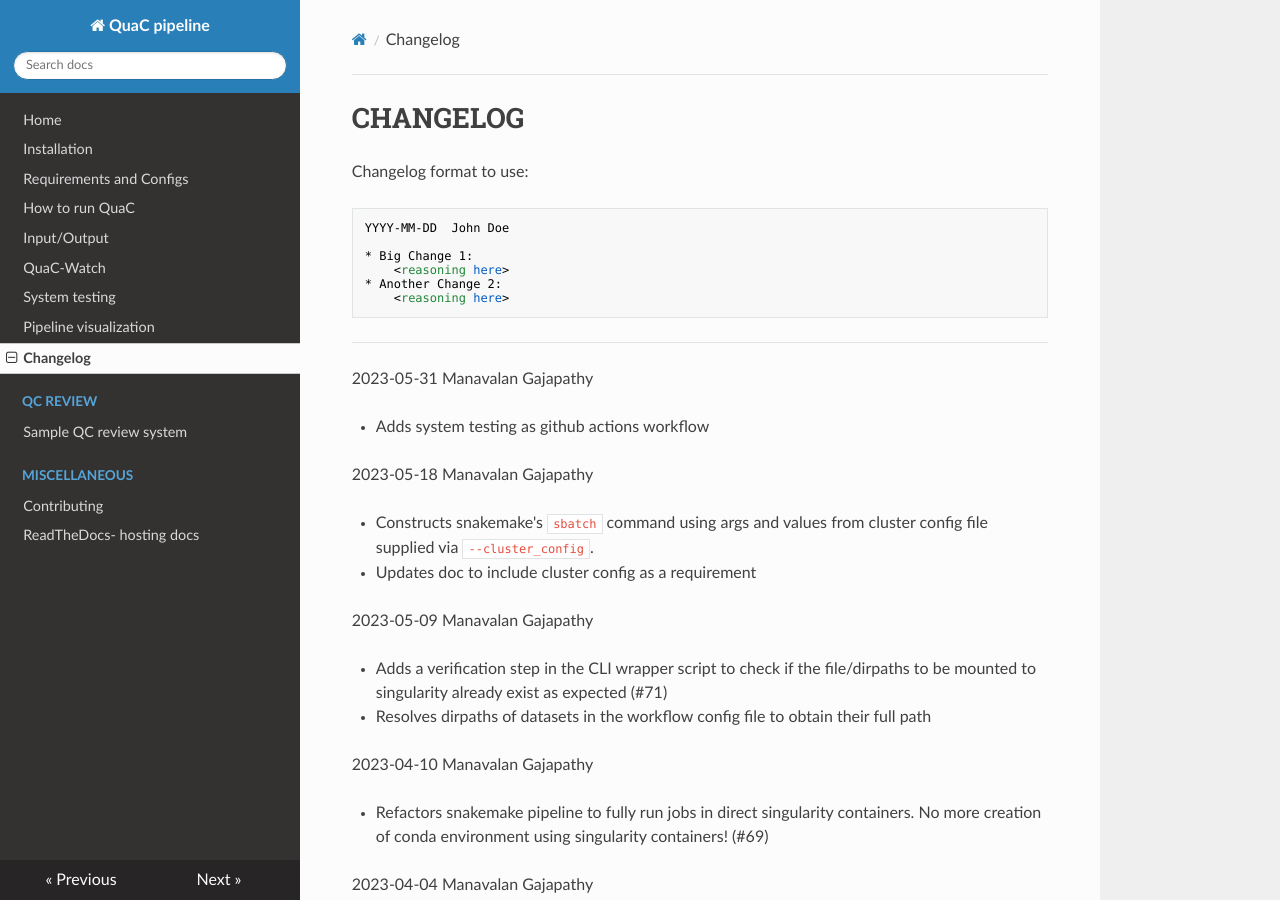
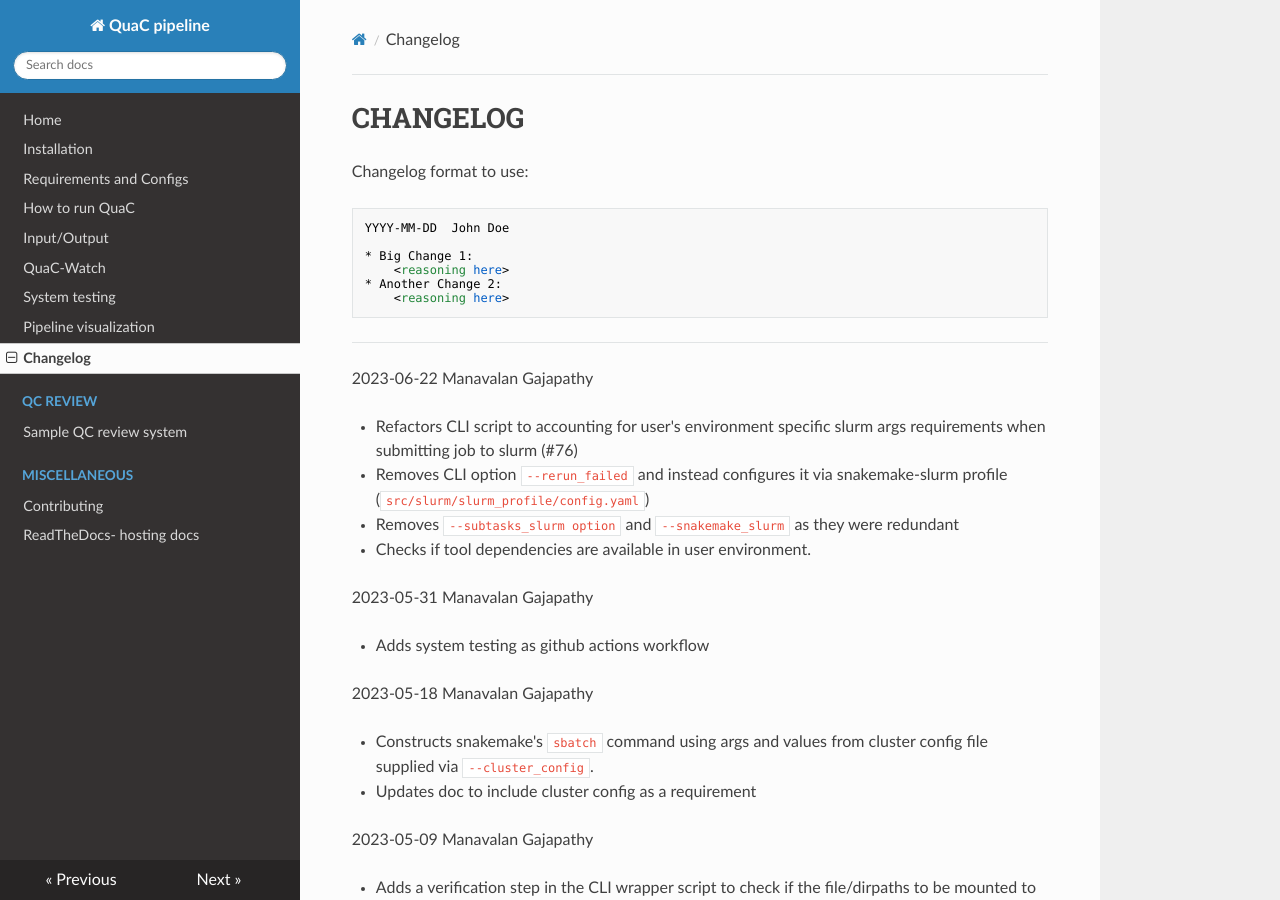
Before and after one commit to uab-cgds-worthey/quac, an MkDocs documentation site: the page built from docs/Changelog.md, in a window 1280 px wide and 900 px high. Built offline with MkDocs 1.6.1, drawn with Linux system fonts in a browser that asks for light colours; nearby versions of some CDN libraries.

Commit message:
adds doc on SLURM config modification

````diff
--- a/docs/Changelog.md
+++ b/docs/Changelog.md
@@ -11,6 +11,16 @@ YYYY-MM-DD  John Doe
     <reasoning here>
 ```
 ---
+
+2023-06-22  Manavalan Gajapathy
+
+* Refactors CLI script to accounting for user's environment specific slurm args requirements when submitting job to
+  slurm (#76)
+* Removes CLI option `--rerun_failed` and instead configures it via snakemake-slurm profile
+  (`src/slurm/slurm_profile/config.yaml`)
+* Removes `--subtasks_slurm option` and `--snakemake_slurm` as they were redundant
+* Checks if tool dependencies are available in user environment.
+
 
 2023-05-31  Manavalan Gajapathy
 
````
